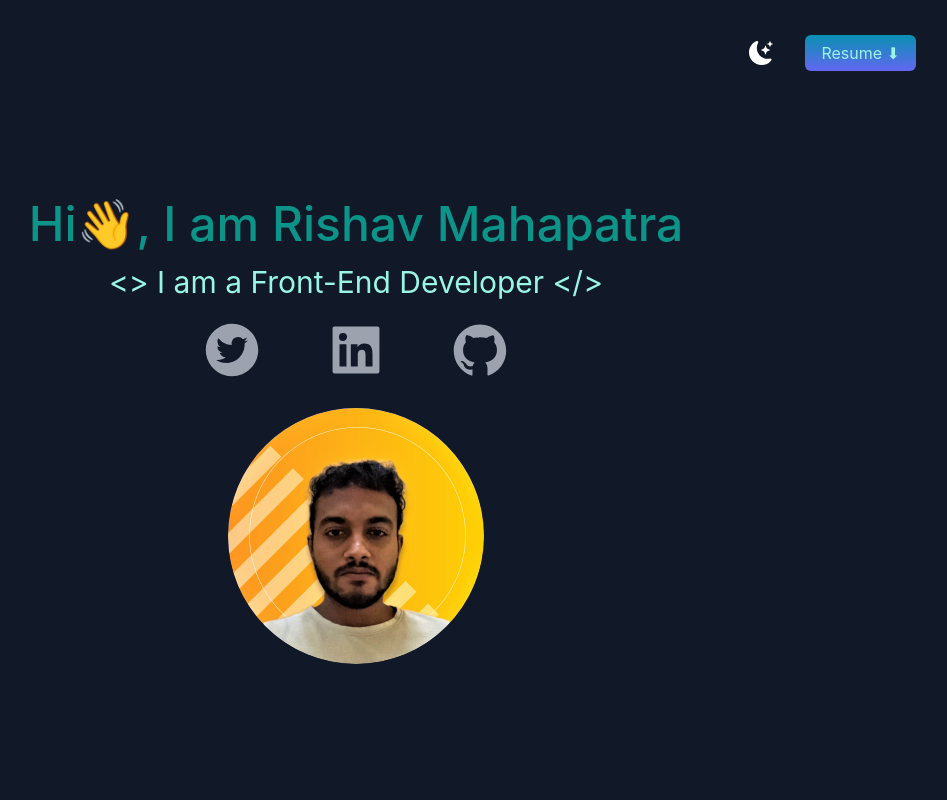
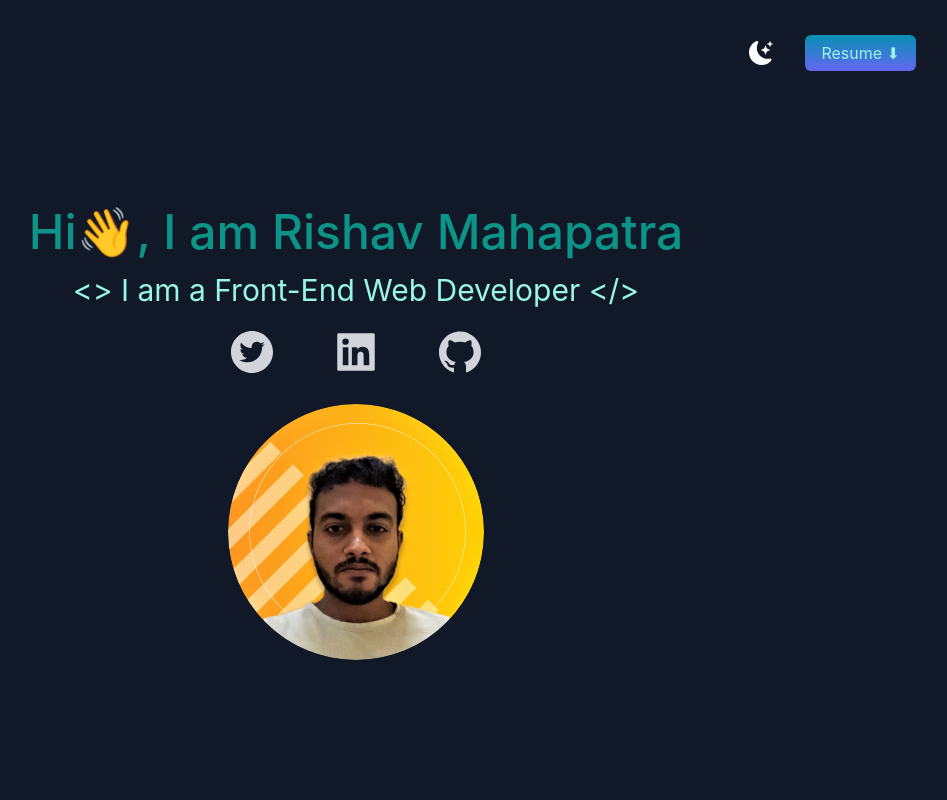
Before and after one commit to rishavmahapatra/Portfolio-V3.0, a Next.js app: page / in a window 1280 px wide. Shown: the top 800 px of the page, without its empty margins (284-1231 px from the left). Built offline with nearby package versions, Linux system fonts and the light colour scheme.

Commit message:
margin correct

```diff
--- a/pages/index.js
+++ b/pages/index.js
@@ -48,27 +48,28 @@ export default function Home() {
               </li>
             </motion.ul>
           </nav>
-          <motion.div className="text-center p-10 py-10"
+          <motion.div className="sm:mt-24 text-center"
             initial={{ x:-100,opacity: 0 }}
             whileInView={{ x:0, opacity: 1 }}
             transition={{delay:0.1, duration:0.7}}
           >
-            <h2 className=" text-5xl mx-auto antialiased py-2 text-teal-600 font-medium dark: text-indigo-400 md:text-5xl">
+            <h2 className=" text-2xl md:text-5xl mx-auto antialiased py-2 text-teal-600 font-medium dark: text-indigo-400 ">
               Hi👋, I am Rishav Mahapatra
             </h2>
-            <h3 className="max-w-lg mx-auto antialiased text-xl py-2 dark:text-teal-200 md:text-3xl hover:bg-gray-800 hover:text-teal-300  hover:scale-110">
-            &lt;&gt; I am a Front-End Developer &lt;/&gt;
+            <h3 className="text-lg md:text-3xl max-w-xl mx-auto antialiased  py-2 dark:text-teal-200  hover:scale-110">
+            &lt;&gt; I am a Front-End Web Developer &lt;/&gt;
             </h3>
             {/* <p className="text-md py-5 leading-8 text-gray-800 dark:text-gray-200 max-w-xl mx-auto md:text-xl">
               Developer providing services for programming and design content
               needs. Join me down below!
             </p> */}
-            <motion.div className="text-6xl flex justify-center gap-16 py-3 text-gray-600 dark:text-gray-400">
+            <motion.div className="max-w-xs mx-auto text-2xl md:text-5xl flex justify-center gap-7 sm:gap-14 py-3 text-gray-700 hover:text-gray-100 hover:bg-indigo-700 hover:rounded-full hover:scale-110 dark:text-gray-300">
               <AiFillTwitterCircle />
               <AiFillLinkedin />
               <AiFillGithub />
             </motion.div>
-            <motion.div className="mt-4 mx-auto bg-gradient-to-b from-indigo-400 rounded-full w-64 h-64 relative overflow-hidden  "
+            {/* bg-gradient-to-b from-indigo-400 */}
+            <motion.div className="mt-4 mx-auto rounded-full w-52 h-52 md:w-64 md:h-64 relative overflow-hidden  "
                 initial={{ y:-1000  ,opacity: 0 }}
                 animate={{ y:0, opacity: 1 }}
                 transition={{delay:0.1, type:"spring",stiffness:200}}
```
